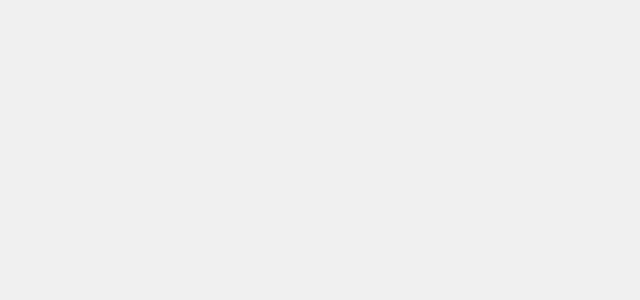
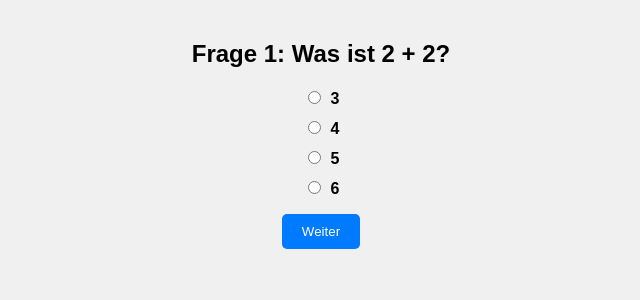
Before and after one commit to Projekt-IU/Projekt, a React (Create React App) app: page /Quiz in a window 1280 px wide. Before the commit this address had no page. Shown: the top 300 px of the page, without its empty margins (319-959 px from the left). Built offline with nearby package versions, Linux system fonts and the light colour scheme.

Commit message:
Quiz Datei erstellt und Layout dafür hinzugefügt

```diff
--- /dev/null
+++ b/src/components/Quiz.js
@@ -0,0 +1,95 @@
+import React, { Component } from 'react';
+import ReactDOM from 'react-dom';
+import './styles/Quiz.css';
+
+class Quiz extends Component {
+    constructor(props) {
+        super(props);
+        this.state = {
+            currentQuestionIndex: 0,
+            userAnswers: [],
+            showResult: false,
+        };
+    }
+
+    handleAnswerSubmit = (selectedAnswer) => {
+        const { currentQuestionIndex, userAnswers } = this.state;
+        userAnswers[currentQuestionIndex] = selectedAnswer;
+        this.setState({
+            userAnswers,
+            currentQuestionIndex: currentQuestionIndex + 1,
+        });
+    };
+
+    showResult = () => {
+        this.setState({ showResult: true });
+    };
+
+    render() {
+        const { currentQuestionIndex, userAnswers, showResult } = this.state;
+        const questions = [
+            {
+                questionText: 'Frage 1: Was ist 2 + 2?',
+                answerOptions: ['3', '4', '5', '6'],
+                correctAnswer: '4',
+            },
+            {
+                questionText: 'Frage 2: Welche Farbe hat der Himmel?',
+                answerOptions: ['Rot', 'Grün', 'Blau', 'Gelb'],
+                correctAnswer: 'Blau',
+            },
+            // Weitere Fragen hier hinzufügen
+        ];
+
+        if (showResult) {
+            return (
+                <div>
+                    <h2>Quiz Ergebnisse</h2>
+                    <p>
+                        Richtig beantwortete Fragen: {userAnswers.filter(
+                        (answer, index) => answer === questions[index].correctAnswer
+                    ).length}
+                    </p>
+                    <p>
+                        Falsch beantwortete Fragen: {questions.length - userAnswers.length}
+                    </p>
+                </div>
+            );
+        } else if (currentQuestionIndex < questions.length) {
+            const question = questions[currentQuestionIndex];
+
+            return (
+                <div>
+                    <h2>{question.questionText}</h2>
+                    <ul>
+                        {question.answerOptions.map((option, index) => (
+                            <li key={index}>
+                                <input
+                                    type="radio"
+                                    id={`option-${index}`}
+                                    value={option}
+                                    checked={
+                                        this.state.userAnswers[currentQuestionIndex] === option
+                                    }
+                                    onChange={() => this.handleAnswerSubmit(option)}
+                                />
+                                <label htmlFor={`option-${index}`}>{option}</label>
+                            </li>
+                        ))}
+                    </ul>
+                    <button onClick={this.showResult}>
+                        {currentQuestionIndex === questions.length - 1
+                            ? 'Ergebnisse anzeigen'
+                            : 'Weiter'}
+                    </button>
+                </div>
+            );
+        } else {
+            return <div>Quiz abgeschlossen.</div>;
+        }
+    }
+}
+
+ReactDOM.render(<Quiz />, document.getElementById('root'));
+
+export default Quiz;
--- a/src/components/User.js
+++ b/src/components/User.js
@@ -6,6 +6,7 @@ class User {
         this.lastName = null;
         this.loggedIn = false;
         this.password = null;
+        this.teamName =null
     }
 
 
@@ -23,6 +24,8 @@ class User {
             this.lastName = user.lastName;
             this.loggedIn = user.loggedIn;
             this.password = user.password;
+            this.teamName = user.teamName;
+            this.role = user.role;
         }
     }
 
@@ -37,13 +40,14 @@ class User {
         this.registered = true;
     }
 
-    login(id, username, firstName, lastName, password) {
+    login(id, username, firstName, lastName, password, teamName) {
         this.userId = id;
         this.username = username;
         this.firstName = firstName;
         this.lastName = lastName;
         this.loggedIn = true;
         this.password = password;
+        this.teamName = teamName;
     }
 
     logout() {
--- /dev/null
+++ b/src/components/styles/Quiz.css
@@ -0,0 +1,58 @@
+/* Stil für den gesamten Quiz-Bereich */
+#root {
+    font-family: Arial, sans-serif;
+    text-align: center;
+    margin: 0 auto;
+    padding: 20px;
+}
+
+/* Stil für den Quiz-Titel */
+h2 {
+    font-size: 24px;
+    margin-bottom: 20px;
+}
+
+/* Stil für die Fragen */
+ul {
+    list-style: none;
+    padding: 0;
+}
+
+li {
+    margin-bottom: 10px;
+}
+
+/* Stil für die Antwortoptionen */
+input[type="radio"] {
+    margin-right: 10px;
+}
+
+label {
+    cursor: pointer;
+}
+
+/* Stil für den Ergebnisbereich */
+.result {
+    font-size: 18px;
+    margin-top: 20px;
+}
+
+/* Stil für den Weiter-Button */
+button {
+    background-color: #007bff;
+    color: #fff;
+    border: none;
+    padding: 10px 20px;
+    cursor: pointer;
+    border-radius: 5px;
+}
+
+button:hover {
+    background-color: #0056b3;
+}
+
+/* Stil für den Quiz abgeschlossen Text */
+.completed {
+    font-size: 18px;
+    margin-top: 20px;
+}
--- a/src/routes/Router.js
+++ b/src/routes/Router.js
@@ -10,6 +10,7 @@ import TeamPage from "../components/TeamPage";
 import ChangePassword from "../components/ChangePassword";
 import ChangeUsername from "../components/ChangeUsername";
 import Registrierung from "../components/Registrierung";
+import Quiz from "../components/Quiz";
 
 const AppRoutes = () => {
     return (
@@ -24,6 +25,7 @@ const AppRoutes = () => {
             <Route path="/ChangePassword" element={< ChangePassword />}/>
             <Route path="/ChangeUsername" element={< ChangeUsername />}/>
             <Route path="/Registrierung" element={< Registrierung />}/>
+            <Route path="/Quiz" element={< Quiz />}/>
             {/* Hier können Sie Routen für andere Seiten hinzufügen */}
         </Routes>
     );
```
